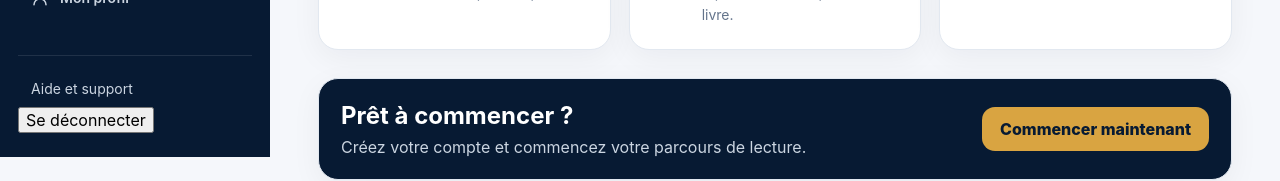
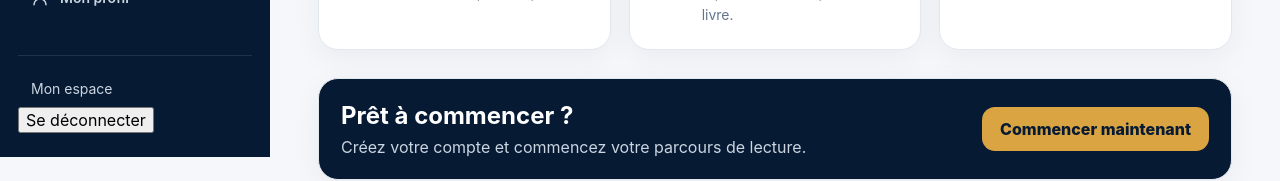
Before and after one commit to mabdourahamane886-lang/Bickri-lib, a Next.js app: page / in a window 1280 px wide. Shown: the part 643-824 px from the top of the page. Built offline with nearby package versions, Linux system fonts and the light colour scheme.

Commit message:
fix: route sidebar favorites to real favorites page

```diff
--- a/components/sidebar.tsx
+++ b/components/sidebar.tsx
@@ -10,14 +10,16 @@ const links = [
   { label: "Accueil", href: "/", icon: Home },
   { label: "Bibliothèque", href: "/books", icon: BookOpen },
   { label: "Rechercher", href: "/books", icon: Search },
-  { label: "Mes favoris", href: "/dashboard", icon: Heart },
+  { label: "Mes favoris", href: "/favorites", icon: Heart },
   { label: "Mon profil", href: "/profile", icon: UserRound },
 ];
 
 export default function Sidebar() {
   const [open, setOpen] = useState(false);
   const pathname = usePathname();
-  return <>
+
+  return (
+    <>
       <button className="mobile-menu" onClick={() => setOpen(true)} aria-label="Ouvrir le menu"><Menu size={21}/></button>
       {open && <button onClick={() => setOpen(false)} aria-label="Fermer" style={{position:"fixed",inset:0,zIndex:45,border:0,background:"#0006"}}/>}
       <aside className="sidebar" style={open ? {transform:"translateX(0)"} : undefined}>
@@ -26,9 +28,13 @@ export default function Sidebar() {
         </Link>
         <button onClick={() => setOpen(false)} aria-label="Fermer" style={{display:open?"block":"none",position:"absolute",right:18,top:22,background:"none",border:0,color:"white"}}><X/></button>
         <nav className="nav">
-        {links.map(({label,href,icon:Icon}) => { const active = href === "/" ? pathname === "/" : pathname.startsWith(href); return <Link key={label} href={href} className={active ? "active" : ""} onClick={() => setOpen(false)}><Icon size={18}/>{label}</Link>; })}
+          {links.map(({label,href,icon:Icon}) => {
+            const active = href === "/" ? pathname === "/" : pathname.startsWith(href);
+            return <Link key={label} href={href} className={active ? "active" : ""} onClick={() => setOpen(false)}><Icon size={18}/>{label}</Link>;
+          })}
         </nav>
-      <div className="sidebar-footer"><Link href="/dashboard">Aide et support</Link><LogoutButton /></div>
+        <div className="sidebar-footer"><Link href="/dashboard">Mon espace</Link><LogoutButton /></div>
       </aside>
-  </>;
+    </>
+  );
 }
```
Lines whose indentation alone changed are shown as unchanged.
